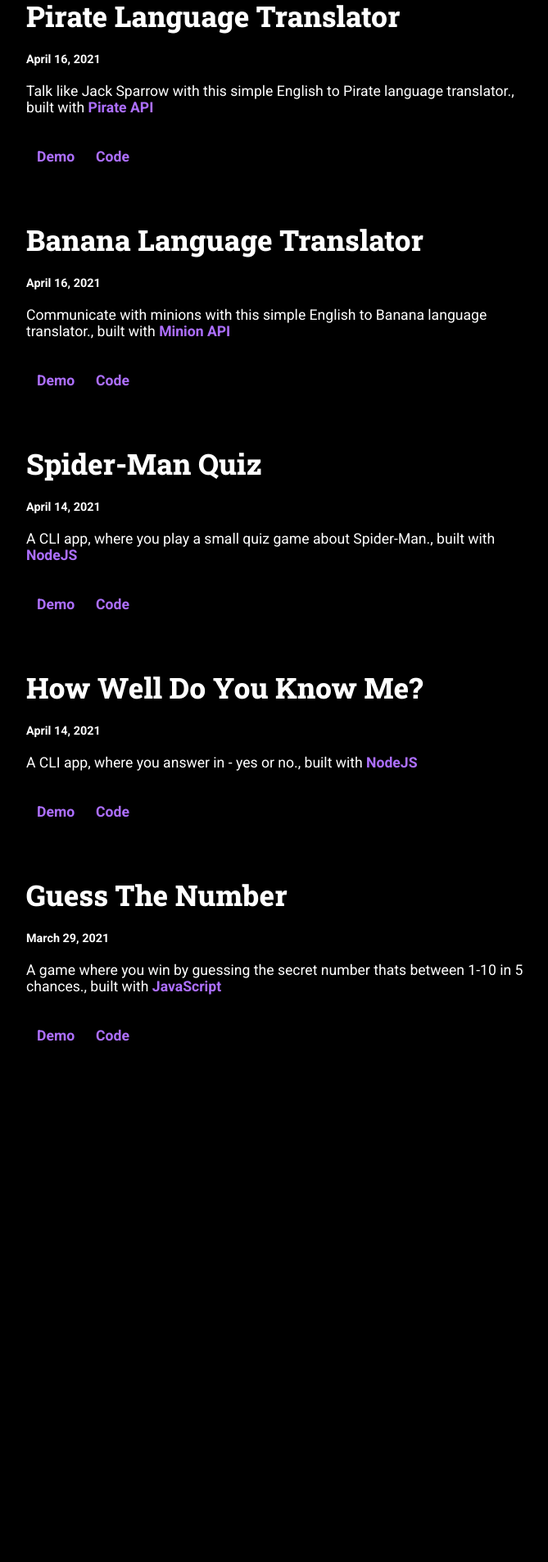
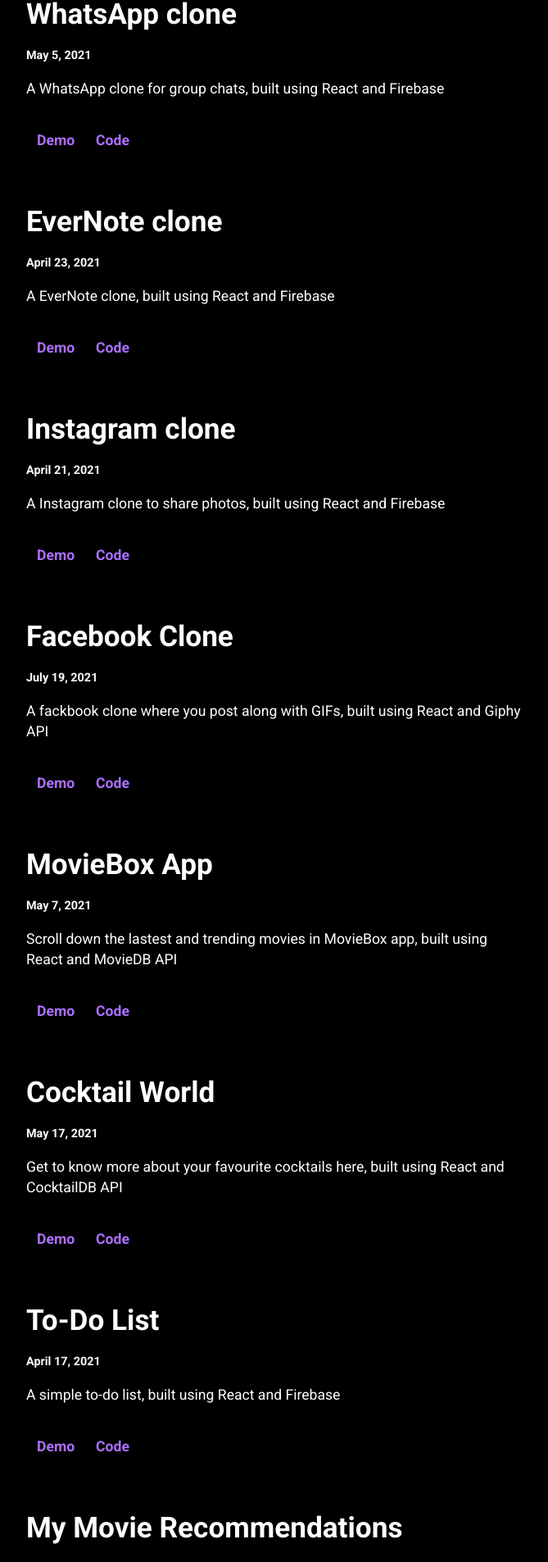
Before and after one commit to whosmudassir/whosmudassir, a React (Create React App) app in the folder whosmudassir/: page /projects in a window 1280 px wide. Shown: the part 217-2122 px from the top of the page at 82% size, without its empty margins (304-973 px from the left). Before the commit the page ends 1558 px from the top, so only its background shows below. Built offline with nearby package versions, Linux system fonts and the light colour scheme.

Commit message:
updated-projects

```diff
--- a/whosmudassir/src/App.css
+++ b/whosmudassir/src/App.css
@@ -63,7 +63,7 @@
 
 .navbar-content li a {
   font-family: "Roboto", sans-serif;
-  font-weight: bolder;
+
   font-size: 1.25rem;
   margin: -5px;
   display: inline-block;
@@ -124,7 +124,7 @@
 
 /* sections */
 section h2 {
-  font-family: "Roboto Slab", serif;
+  font-family: "Roboto";
   font-size: 2.2rem;
 }
 
@@ -226,6 +226,10 @@
   color: var(--effect-color);
 }
 
+.info-para {
+  line-height: 25px;
+}
+
 /*responsive*/
 
 @media (max-width: 650px) {
--- a/whosmudassir/src/Components/Home.js
+++ b/whosmudassir/src/Components/Home.js
@@ -8,152 +8,16 @@
       <header>
         <h1>Hey, I'm Mudassir Ahmed Khan!</h1>
       </header>
-      {/* <!-- section 13 --> */}
-      <section>
-        <h2>
-          <span>• </span>Cocktail World
-        </h2>
-        <br />
-        <small>May 17, 2021</small>
-        <p>
-          Get to know more about your favourite cocktails here, built with
-          <span>React</span>
-        </p>
-        <p>
-          <a
-            class="links"
-            href="https://mudassir-cocktails.netlify.app/"
-            target="_blank"
-          >
-            Demo
-          </a>
-          <a
-            class="links"
-            href="https://github.com/whosmudassir/cocktail-db"
-            target="_blank"
-          >
-            Code
-          </a>
-        </p>
-      </section>
-      <hr />
 
-      {/* <!-- section 12 --> */}
-      <section>
-        <h2>
-          <span>• </span>MovieBox App
-        </h2>
-        <br />
-        <small>May 7, 2021</small>
-        <p>
-          Scroll down the lastest and trending movies in MovieBox app built with
-          <span>React</span>
-        </p>
-        <p>
-          <a
-            class="links"
-            href="https://mudassir-moviebox.netlify.app/"
-            target="_blank"
-          >
-            Demo
-          </a>
-          <a
-            class="links"
-            href="https://github.com/deadsoulartist/moviebox-app"
-            target="_blank"
-          >
-            Code
-          </a>
-        </p>
-      </section>
-      <hr />
-
-      {/* <!-- section 11 --> */}
-      <section>
-        <h2>
-          <span>• </span>Chatter App
-        </h2>
-        <br />
-        <small>May 5, 2021</small>
-        <p>
-          A chat room app built with <span>React</span> and{" "}
-          <span>Firebase</span>
-        </p>
-
-        <p>
-          <a
-            class="links"
-            href="https://mudassir-chatter.web.app/"
-            target="_blank"
-          >
-            Demo
-          </a>
-
-          <a
-            class="links"
-            href="https://github.com/deadsoulartist/chatter-app"
-            target="_blank"
-          >
-            Code
-          </a>
-        </p>
-      </section>
-      <hr />
-
-      {/* <!-- section 10 --> */}
-      <section>
-        <h2>
-          <span>• </span>Evernote App
-        </h2>
-        <br />
-        <small>April 23, 2021</small>
-        <p>
-          A note making app like evernote built with <span>React</span> and
-          <span>Firebase</span>
-        </p>
-        <p>
-          <a
-            class="links"
-            href="https://mudassir-evernote.web.app/"
-            target="_blank"
-          >
-            Demo
-          </a>
-          <a
-            class="links"
-            href="https://github.com/deadsoulartist/evernote-app"
-            target="_blank"
-          >
-            Code
-          </a>
-        </p>
-      </section>
-      <hr />
+      {/* body */}
+      <h2>Front End Developer</h2>
 
       {/* <!-- footer --> */}
       <footer>
         <ul class="socials">
           <li>
-            Made with <span>React.js</span> • Hosted on <span>Netlify</span>
-            View source on Github • Find me on <span>Twitter</span>
-          </li>
-          <li>
-            <a
-              href="https://in.linkedin.com/in/mudassir-khan-08139a195"
-              target="_blank"
-            >
-              <i class="fab fa-linkedin"></i>
-            </a>
-          </li>
-          <li>
-            <a href="https://github.com/deadsoulartist" target="_blank">
-              <i class="fab fa-github"></i>
-            </a>
-          </li>
-          <li>
-            <a href="https://www.instagram.com/deadsoulartist/" target="_blank">
-              <i class="fab fa-instagram"></i>
-            </a>
+            Made with <span>React.js</span> • View on <span>Github</span> • Find
+            me on <span>Twitter</span>
           </li>
         </ul>
       </footer>
--- a/whosmudassir/src/Components/Projects.js
+++ b/whosmudassir/src/Components/Projects.js
@@ -5,9 +5,83 @@
 const Projects = () => {
   const projectsList = [
     {
+      name: "WhatsApp clone",
+      date: "May 5, 2021",
+      info: "A WhatsApp clone for group chats",
+      tech: "React and Firebase",
+      demoLink: "https://mudassir-chatter.web.app/",
+      codeLink: "https://github.com/whosmudassir/chatter-app",
+    },
+    {
+      name: "EverNote clone",
+      date: "April 23, 2021",
+      info: "A EverNote clone",
+      tech: "React and Firebase",
+      demoLink: "https://mudassir-evernote.web.app/",
+      codeLink: "https://github.com/whosmudassir/evernote-app",
+    },
+    {
+      name: "Instagram clone",
+      date: "April 21, 2021",
+      info: "A Instagram clone to share photos",
+      tech: "React and Firebase",
+      demoLink: "https://mudassir-firegram.web.app/",
+      codeLink: "https://github.com/whosmudassir/picsgram-app",
+    },
+    {
+      name: "Facebook Clone",
+      date: "July 19, 2021",
+      info: "A fackbook clone where you post along with GIFs",
+      tech: "React and Giphy API",
+      demoLink: "https://43ft5.csb.app/",
+      codeLink: "https://codesandbox.io/s/todo-final-43ft5",
+    },
+    {
+      name: "MovieBox App",
+      date: "May 7, 2021",
+      info: "Scroll down the lastest and trending movies in MovieBox app",
+      tech: "React and MovieDB API",
+      demoLink: "https://mudassir-moviebox.netlify.app/",
+      codeLink: "https://github.com/whosmudassir/moviebox-app",
+    },
+    {
+      name: "Cocktail World",
+      date: "May 17, 2021",
+      info: "Get to know more about your favourite cocktails here",
+      tech: "React and CocktailDB API",
+      demoLink: "https://mudassir-cocktails.netlify.app/",
+      codeLink: "https://github.com/whosmudassir/cocktail-db",
+    },
+
+    {
+      name: "To-Do List",
+      date: "April 17, 2021",
+      info: "A simple to-do list",
+      tech: "React and Firebase",
+      demoLink: "https://43ft5.csb.app/",
+      codeLink: "https://codesandbox.io/s/todo-final-43ft5",
+    },
+    {
+      name: "My Movie Recommendations",
+      date: "April 16, 2021",
+      info: "A list of movies i recommend",
+      tech: "React",
+      demoLink: "https://4c2uv.csb.app/",
+      codeLink: "https://github.com/deadsoulartist/my-movie-recommendations",
+    },
+    {
+      name: "Emoji Meaning",
+      date: "April 16, 2021",
+      info: "Know the real meaning behind confusing emojis",
+      tech: "React",
+      demoLink: "https://j3xfl.csb.app/",
+      codeLink:
+        "https://codesandbox.io/s/emoji-meaning-app-j3xfl?file=/src/App.js:355-371",
+    },
+    {
       name: "Pirate Language Translator",
       date: "April 16, 2021",
-      info: "Talk like Jack Sparrow with this simple English to Pirate language translator.",
+      info: "Talk like Jack Sparrow with this simple English to Pirate language translator",
       tech: "Pirate API",
       demoLink: "https://mypiratetranslator.netlify.app/",
       codeLink: "https://github.com/whosmudassir/pirate-translator",
@@ -15,7 +89,7 @@
     {
       name: "Banana Language Translator",
       date: "April 16, 2021",
-      info: "Communicate with minions with this simple English to Banana language translator.",
+      info: "Communicate with minions with this simple English to Banana language translator",
       tech: "Minion API",
       demoLink: "https://myminionlanguagetranslator.netlify.app/",
       codeLink: "https://github.com/deadsoulartist/banana-translator",
@@ -23,7 +97,7 @@
     {
       name: "Spider-Man Quiz",
       date: "April 14, 2021",
-      info: "A CLI app, where you play a small quiz game about Spider-Man.",
+      info: "A CLI app, where you play a small quiz game about Spider-Man",
       tech: "NodeJS",
       demoLink:
         "https://replit.com/@deadsoulartist/SpiderManQuiz?embed=1&output=1#index.js",
@@ -32,7 +106,7 @@
     {
       name: "How Well Do You Know Me?",
       date: "April 14, 2021",
-      info: "A CLI app, where you answer in - yes or no.",
+      info: "A CLI app, where you answer in - yes or no",
       tech: "NodeJS",
       demoLink:
         "https://replit.com/@deadsoulartist/howWellDoYouKnowMe?embed=1&output=1/",
@@ -41,7 +115,7 @@
     {
       name: "Guess The Number",
       date: "March 29, 2021",
-      info: "A game where you win by guessing the secret number thats between 1-10 in 5 chances.",
+      info: "A game where you win by guessing the secret number thats between 1-10 in 5 chances",
       tech: "JavaScript",
       demoLink: "https://mudassirguessthenumber.netlify.app/",
       codeLink: "https://github.com/whosmudassir/Guess-the-number",
--- a/whosmudassir/src/Components/SingleProject.js
+++ b/whosmudassir/src/Components/SingleProject.js
@@ -7,9 +7,8 @@
         <h2>{name}</h2>
         <br />
         <small>{date}</small>
-        <p>
-          {info}, built with
-          <span> {tech}</span>
+        <p className="info-para">
+          {info}, built using {tech}
         </p>
         <p>
           <a class="links" href={demoLink} target="_blank">
```
